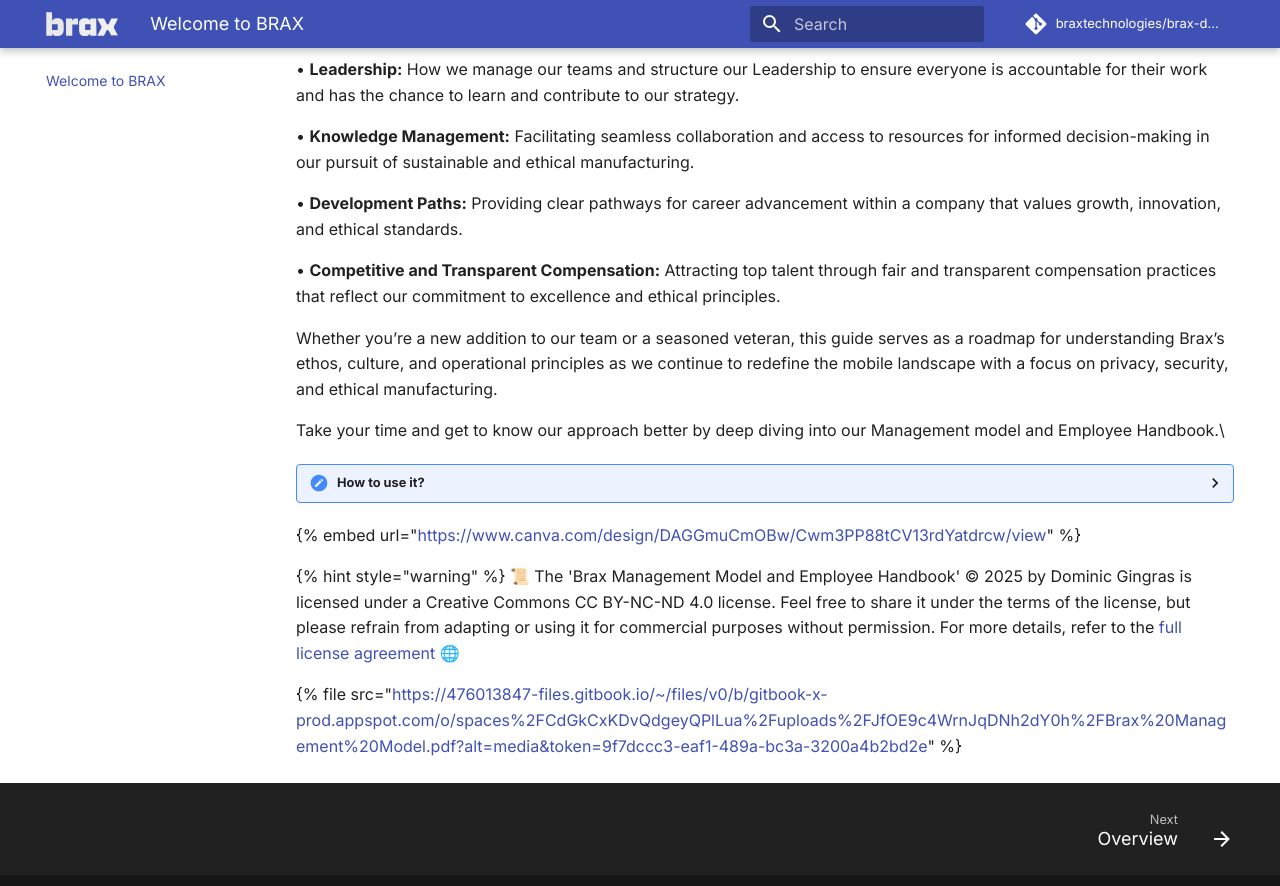
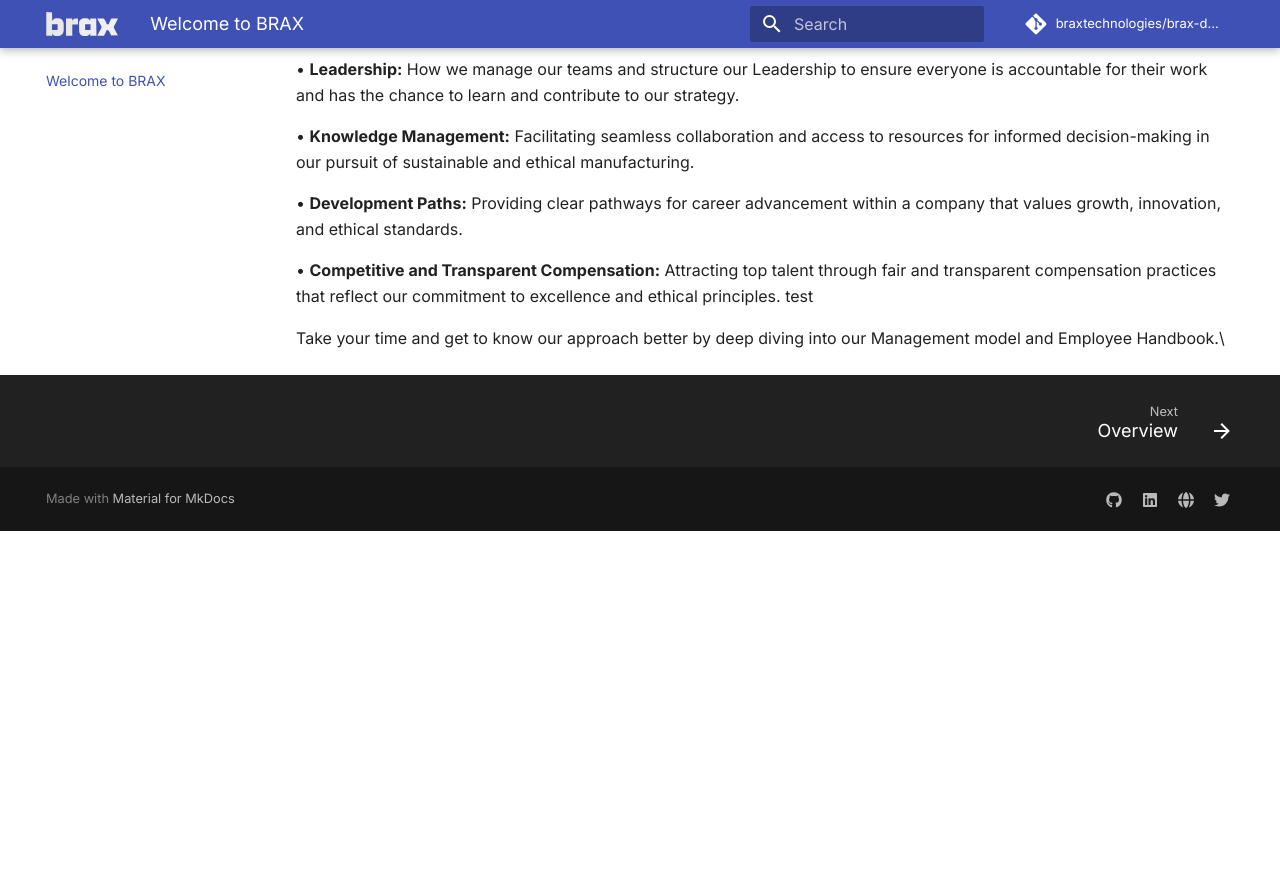
Before and after one commit to braxtechnologies/brax-docs, an MkDocs documentation site: the page built from docs/index.md, in a window 1280 px wide and 900 px high, scrolled down 625 px. Shown: the top 886 px of the window. Built offline with MkDocs 1.6.1 and Material for MkDocs 9.7.7, drawn with Linux system fonts in a browser that asks for light colours; comment, search, counter and statistics services are not loaded; after the commit the page ends 1156 px from its top, so only the background shows below that.

Commit message:
Update index

```diff
--- a/docs/index.md
+++ b/docs/index.md
@@ -18,24 +18,7 @@ In this guide, you’ll delve into Brax’s innovative management model, explori
 
 • **Development Paths:** Providing clear pathways for career advancement within a company that values growth, innovation, and ethical standards.
 
-• **Competitive and Transparent Compensation:** Attracting top talent through fair and transparent compensation practices that reflect our commitment to excellence and ethical principles.
+• **Competitive and Transparent Compensation:** Attracting top talent through fair and transparent compensation practices that reflect our commitment to excellence and ethical principles. test
 
-Whether you’re a new addition to our team or a seasoned veteran, this guide serves as a roadmap for understanding Brax’s ethos, culture, and operational principles as we continue to redefine the mobile landscape with a focus on privacy, security, and ethical manufacturing.
 
 Take your time and get to know our approach better by deep diving into our Management model and Employee Handbook.\\
-
-<details>
-
-<summary>How to use it?</summary>
-
-This space is designed to be read linearly, so start with our Vision, Mission & Focus and work down from there! We recommend reading everything through in one sitting and then revisiting and re-reading if you need to.
-
-</details>
-
-{% embed url="<https://www.canva.com/design/DAGGmuCmOBw/Cwm3PP88tCV13rdYatdrcw/view>" %}
-
-{% hint style="warning" %}
-📜 The 'Brax Management Model and Employee Handbook' © 2025 by Dominic Gingras is licensed under a Creative Commons CC BY-NC-ND 4.0 license. Feel free to share it under the terms of the license, but please refrain from adapting or using it for commercial purposes without permission. For more details, refer to the [full license agreement](https://creativecommons.org/licenses/by-nc-nd/4.0/?ref=chooser-v1)[ ](https://creativecommons.org/licenses/by-nc-nd/4.0/?ref=chooser-v1)🌐
-{% endhint %}
-
-{% file src="<https://476013847-files.gitbook.io/~/files/v0/b/gitbook-x-prod.appspot.com/o/spaces%2FCdGkCxKDvQdgeyQPlLua%2Fuploads%2FJfOE9c4WrnJqDNh2dY0h%2FBrax%20Management%20Model.pdf?alt=media&token=9f7dccc3-eaf1-489a-bc3a-3200a4b2bd2e>" %}
```
